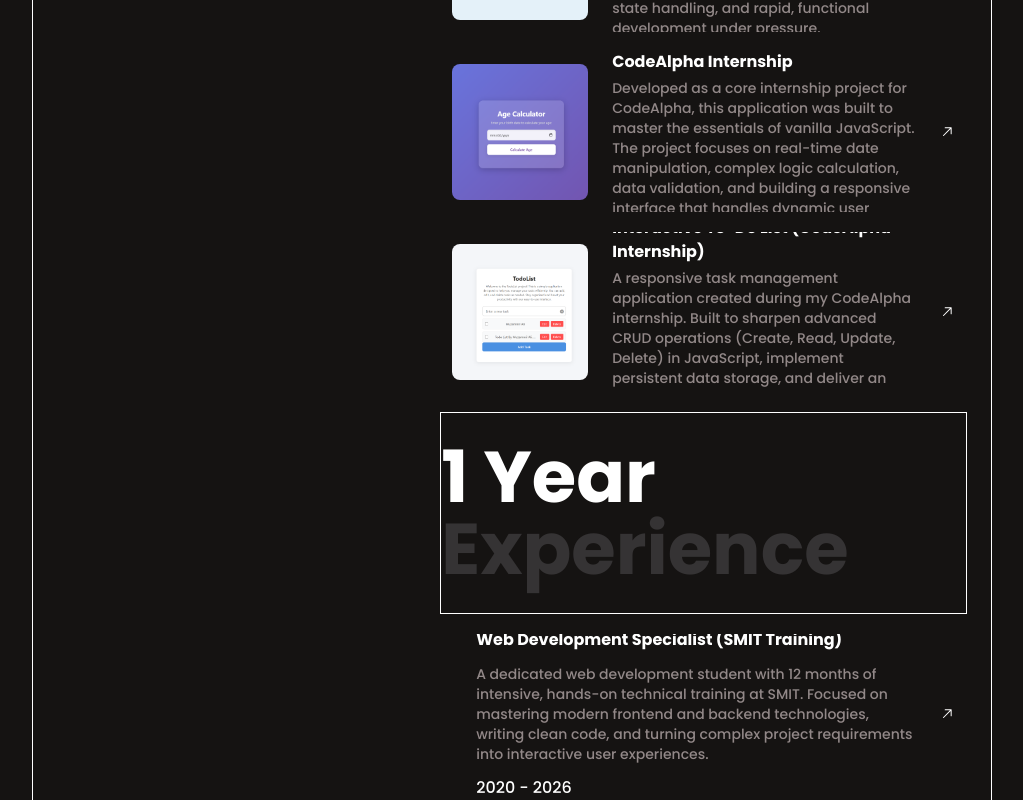
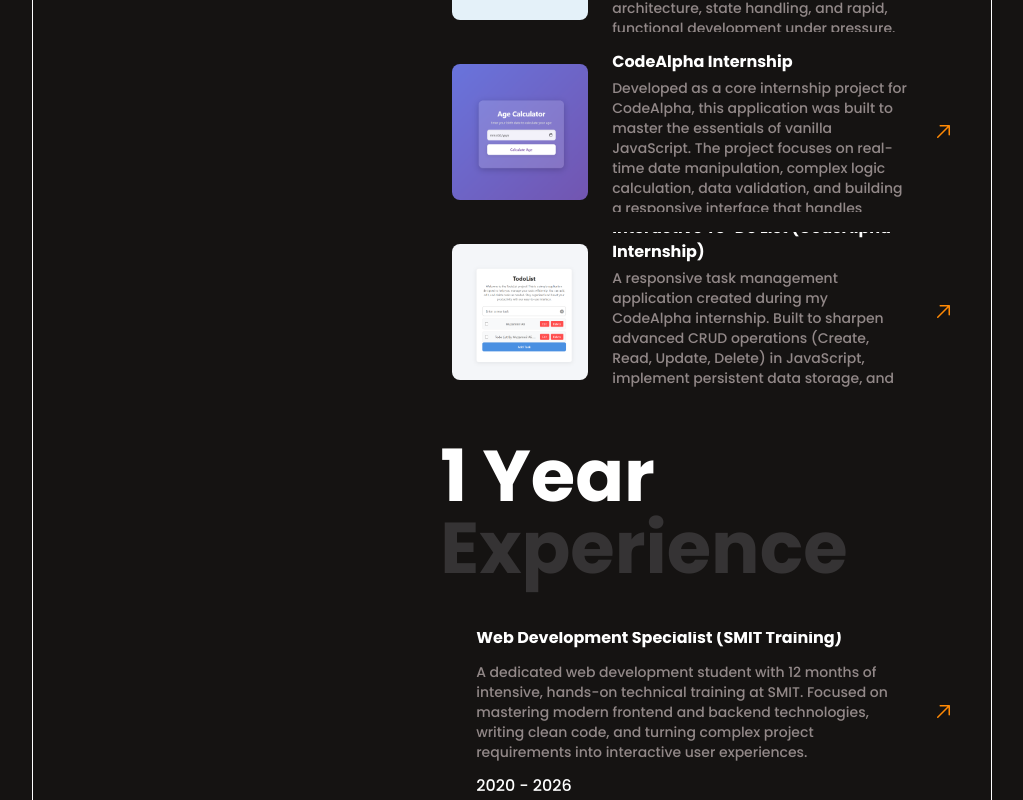
Before and after one commit to alimuzmmil294-coder/Portfolio, a React (Vite) app: page /thoughts in a window 1280 px wide. Shown: the part 1180-1980 px from the top of the page, without its empty margins (128-1151 px from the left). Built offline with nearby package versions, Linux system fonts and the light colour scheme.

Commit message:
Worked on tools section

```diff
--- a/src/Components/Hero.jsx
+++ b/src/Components/Hero.jsx
@@ -11,6 +11,12 @@
 import { MdOutlineArrowRightAlt } from "react-icons/md";
 import { FaDribbble, FaTwitter, FaInstagram, FaYoutube } from "react-icons/fa";
 import { GoArrowUpRight } from "react-icons/go";
+// import { IoLogoReact } from "react-icons/io5";
+// import { RiTailwindCssLine } from "react-icons/ri";
+// import { AiOutlineJavaScript } from "react-icons/ai";
+// import { VscVscode } from "react-icons/vsc";
+// import { SiPostman } from "react-icons/si";
+
 import { Link } from "react-router-dom";
 
 
@@ -195,7 +201,7 @@
                     <h3 className="font-semibold">{card.text}</h3>
                     <p className="text-sm text-[rgb(146,136,136)]">{card.description}</p>
                   </div>
-                  <span className={`${idx === text ? "translate-x-1" : ""} transition-all duration-300`}>{card.icon}</span>
+                  <span className={`${idx === text ? "translate-x-1" : ""} text-orange-400 text-2xl transition-all duration-300`}>{card.icon}</span>
                 </a>
               ))
             }
@@ -204,7 +210,7 @@
 
           {/* ====================================The Experience Section====================================  */}
 
-          <div className="flex flex-col text-7xl font-bold py-7 border  ">
+          <div className="flex flex-col text-7xl font-bold py-7">
             <h1>1 Year</h1>
             <h1 className="text-[#353334]">Experience </h1>
           </div>
@@ -228,7 +234,7 @@
                     <p className="text-sm text-[rgb(146,136,136)]">{card.description}</p>
                     <p>2020 - 2026</p>
                   </div>
-                  <span className={`${idx === text ? "translate-x-1" : ""} transition-all duration-300`}>{card.icon}</span>
+                  <span className={`${idx === text ? "translate-x-1" : ""}text-orange-400 text-2xl transition-all duration-300`}>{card.icon}</span>
                 </a>
               ))
             }
@@ -240,8 +246,13 @@
             <h1>Premium</h1>
             <h1 className="text-[#353334]">Tools </h1>
           </div>
+
+          {/* ====================================The Tools Section====================================  */}
+
           <section className="grid grid-cols-2 justify-center items-center border">
+            <div className="">
 
+            </div>
           </section>
 
 
```
